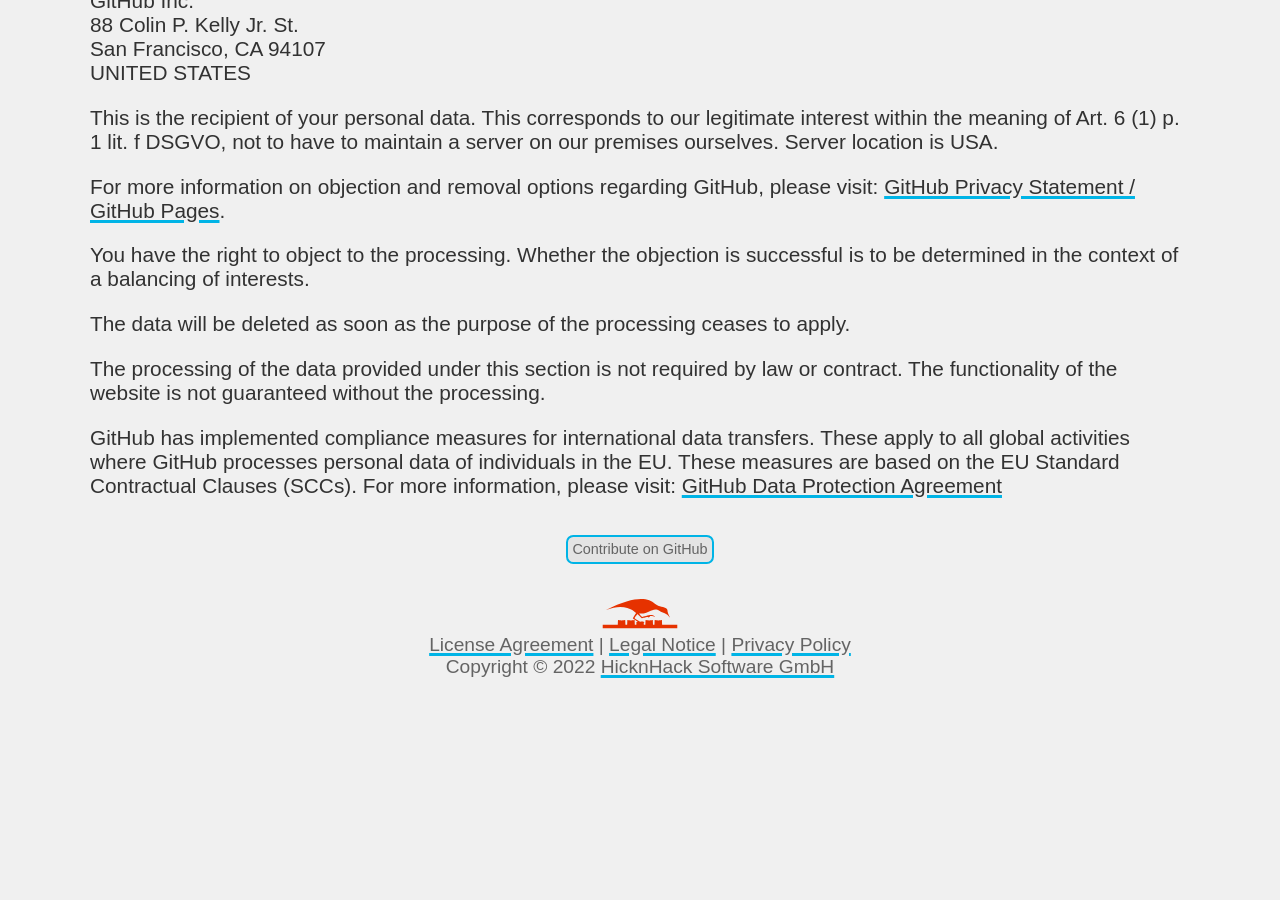
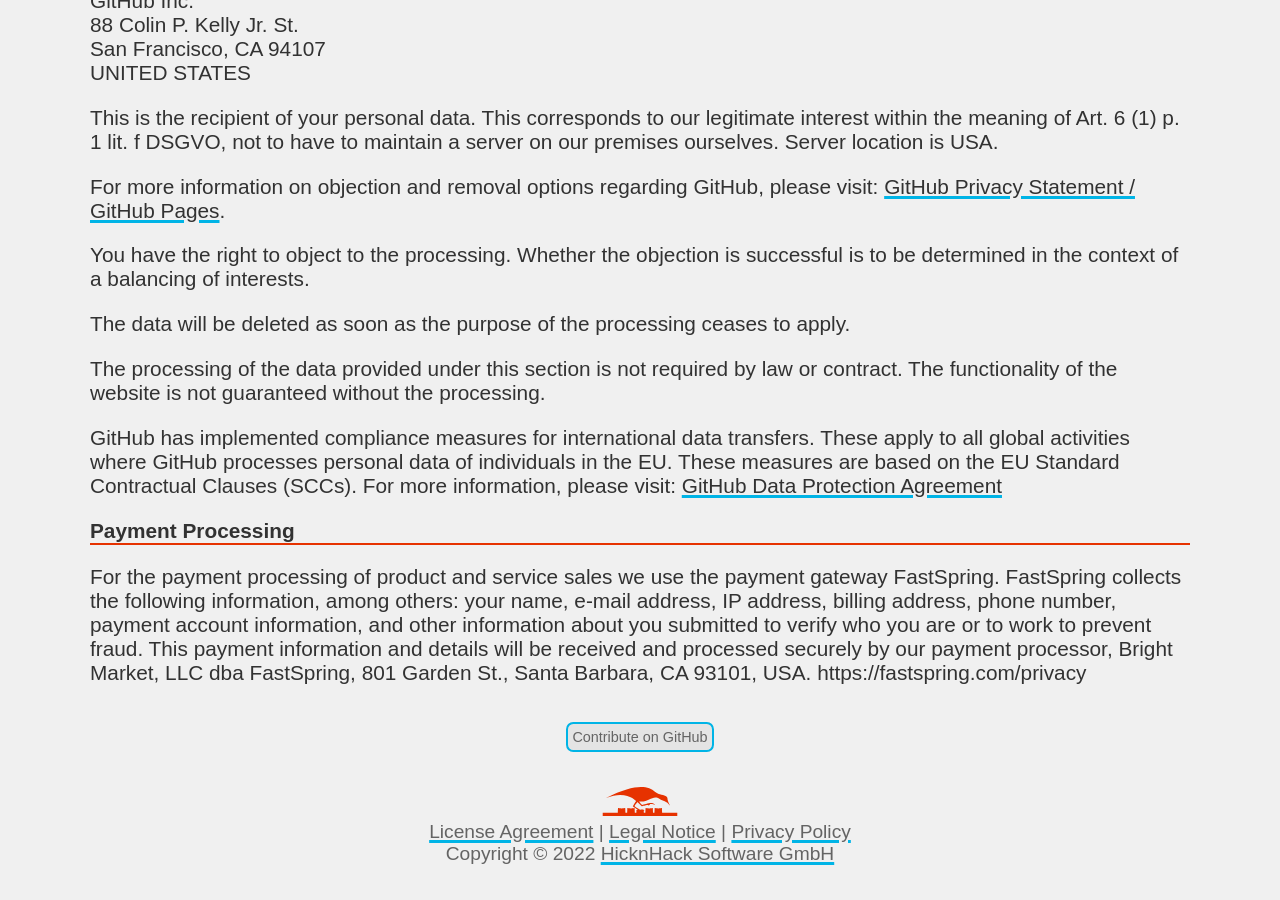
Before and after one commit to redmineBOOST/website, a Jekyll site: the page built from privacy-policy.md, in a window 1280 px wide and 900 px high, scrolled down 741 px. Built offline with Jekyll 4.4.1, drawn with Linux system fonts in a browser that asks for light colours; before the commit the page ends 1454 px from its top, so only the background shows below that.

Commit message:
Added Payment Processing paragraph

```diff
--- a/privacy-policy.md
+++ b/privacy-policy.md
@@ -37,3 +37,7 @@
 The processing of the data provided under this section is not required by law or contract. The functionality of the website is not guaranteed without the processing.
 
 GitHub has implemented compliance measures for international data transfers. These apply to all global activities where GitHub processes personal data of individuals in the EU. These measures are based on the EU Standard Contractual Clauses (SCCs). For more information, please visit: [GitHub Data Protection Agreement](https://docs.github.com/en/site-policy/privacy-policies/github-data-protection-agreement)
+
+### Payment Processing
+
+For the payment processing of product and service sales we use the payment gateway FastSpring. FastSpring collects the following information, among others: your name, e-mail address, IP address, billing address, phone number, payment account information, and other information about you submitted to verify who you are or to work to prevent fraud. This payment information and details will be received and processed securely by our payment processor, Bright Market, LLC dba FastSpring, 801 Garden St., Santa Barbara, CA 93101, USA. https://fastspring.com/privacy
```
